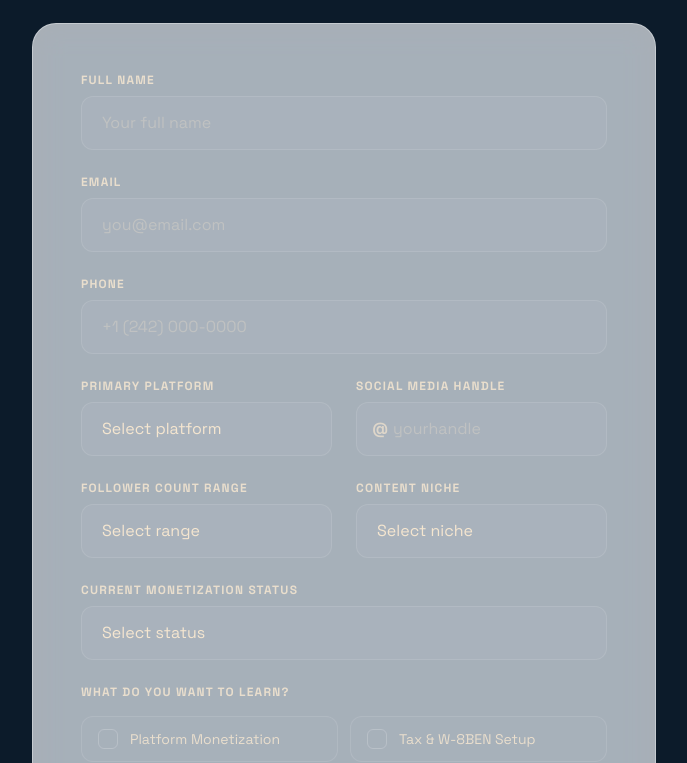
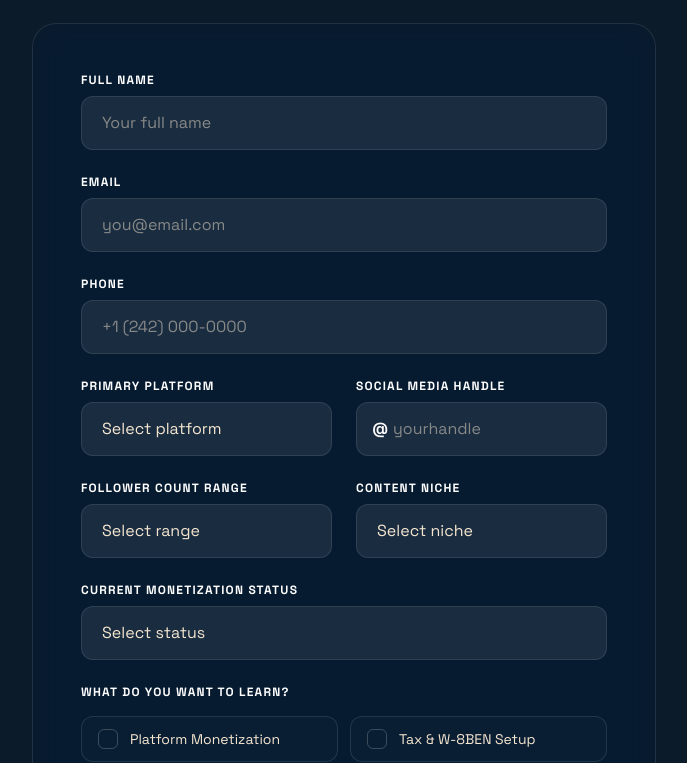
Before and after one commit to gmr0780/Bahamas-Creator-Economy, a Next.js app: page /register in a window 1280 px wide. Shown: the part 657-1420 px from the top of the page, without its empty margins (296-983 px from the left). Built offline with nearby package versions, Linux system fonts and the light colour scheme.

Commit message:
Fix register page contrast: white labels, brighter inputs, dark glass form, visible disclaimer

```diff
--- a/src/app/register/page.tsx
+++ b/src/app/register/page.tsx
@@ -180,7 +180,7 @@ export default function RegisterPage() {
             </button>
           </div>
 
-          <div className="mt-8 rounded-2xl bg-white/[0.04] p-4 border border-white/[0.08]">
+          <div className="mt-8 rounded-2xl bg-white/[0.08] p-4 border border-white/[0.08]">
             <p className="text-sm text-sand/85 italic">&ldquo;{shareText}&rdquo;</p>
           </div>
 
@@ -218,7 +218,7 @@ export default function RegisterPage() {
       {/* Motivational copy */}
       <section className="relative z-10 -mt-2 mx-auto max-w-2xl px-6">
         <div className="rounded-2xl border border-aqua/20 bg-aqua/5 p-6 text-center mb-6">
-          <p className="text-base text-sand/90 leading-relaxed">
+          <p className="text-base text-sand leading-relaxed">
             Every great movement starts with a single step. By registering, you&apos;re not just signing up for an event &mdash; you&apos;re joining a national movement to put Bahamian creators on the global map.
           </p>
         </div>
@@ -228,11 +228,11 @@ export default function RegisterPage() {
       <section className="relative z-10 mx-auto max-w-2xl px-6 pb-24">
         <form
           onSubmit={handleSubmit}
-          className="glass rounded-3xl p-5 sm:p-8 md:p-12 space-y-6"
+          className="glass-dark rounded-3xl p-5 sm:p-8 md:p-12 space-y-6"
         >
           {/* Full Name */}
           <div>
-            <label className="mb-2 block text-xs font-bold uppercase tracking-widest text-sand/85">
+            <label className="mb-2 block text-xs font-bold uppercase tracking-widest text-white">
               Full Name
             </label>
             <input
@@ -241,13 +241,13 @@ export default function RegisterPage() {
               value={fullName}
               onChange={(e) => setFullName(e.target.value)}
               placeholder="Your full name"
-              className="w-full rounded-xl border border-white/10 bg-white/[0.04] px-5 py-3.5 text-sand placeholder-sand/30 outline-none transition-all focus:border-aqua/50 focus:ring-2 focus:ring-aqua/20"
+              className="w-full rounded-xl border border-white/10 bg-white/[0.08] px-5 py-3.5 text-sand placeholder-sand/50 outline-none transition-all focus:border-aqua/50 focus:ring-2 focus:ring-aqua/20"
             />
           </div>
 
           {/* Email */}
           <div>
-            <label className="mb-2 block text-xs font-bold uppercase tracking-widest text-sand/85">
+            <label className="mb-2 block text-xs font-bold uppercase tracking-widest text-white">
               Email
             </label>
             <input
@@ -256,13 +256,13 @@ export default function RegisterPage() {
               value={email}
               onChange={(e) => setEmail(e.target.value)}
               placeholder="you@email.com"
-              className="w-full rounded-xl border border-white/10 bg-white/[0.04] px-5 py-3.5 text-sand placeholder-sand/30 outline-none transition-all focus:border-aqua/50 focus:ring-2 focus:ring-aqua/20"
+              className="w-full rounded-xl border border-white/10 bg-white/[0.08] px-5 py-3.5 text-sand placeholder-sand/50 outline-none transition-all focus:border-aqua/50 focus:ring-2 focus:ring-aqua/20"
             />
           </div>
 
           {/* Phone */}
           <div>
-            <label className="mb-2 block text-xs font-bold uppercase tracking-widest text-sand/85">
+            <label className="mb-2 block text-xs font-bold uppercase tracking-widest text-white">
               Phone
             </label>
             <input
@@ -271,21 +271,21 @@ export default function RegisterPage() {
               value={phone}
               onChange={(e) => setPhone(e.target.value)}
               placeholder="+1 (242) 000-0000"
-              className="w-full rounded-xl border border-white/10 bg-white/[0.04] px-5 py-3.5 text-sand placeholder-sand/30 outline-none transition-all focus:border-aqua/50 focus:ring-2 focus:ring-aqua/20"
+              className="w-full rounded-xl border border-white/10 bg-white/[0.08] px-5 py-3.5 text-sand placeholder-sand/50 outline-none transition-all focus:border-aqua/50 focus:ring-2 focus:ring-aqua/20"
             />
           </div>
 
           {/* Platform + Handle row */}
           <div className="grid gap-6 sm:grid-cols-2">
             <div>
-              <label className="mb-2 block text-xs font-bold uppercase tracking-widest text-sand/85">
+              <label className="mb-2 block text-xs font-bold uppercase tracking-widest text-white">
                 Primary Platform
               </label>
               <select
                 required
                 value={platform}
                 onChange={(e) => setPlatform(e.target.value)}
-                className="w-full rounded-xl border border-white/10 bg-white/[0.04] px-5 py-3.5 text-sand outline-none transition-all focus:border-aqua/50 focus:ring-2 focus:ring-aqua/20 appearance-none"
+                className="w-full rounded-xl border border-white/10 bg-white/[0.08] px-5 py-3.5 text-sand outline-none transition-all focus:border-aqua/50 focus:ring-2 focus:ring-aqua/20 appearance-none"
               >
                 <option value="" disabled className="bg-navy text-sand/80">
                   Select platform
@@ -298,11 +298,11 @@ export default function RegisterPage() {
               </select>
             </div>
             <div>
-              <label className="mb-2 block text-xs font-bold uppercase tracking-widest text-sand/85">
+              <label className="mb-2 block text-xs font-bold uppercase tracking-widest text-white">
                 Social Media Handle
               </label>
               <div className="relative">
-                <span className="absolute left-4 top-1/2 -translate-y-1/2 text-sand/70 font-semibold">
+                <span className="absolute left-4 top-1/2 -translate-y-1/2 text-white font-semibold">
                   @
                 </span>
                 <input
@@ -311,7 +311,7 @@ export default function RegisterPage() {
                   value={handle}
                   onChange={(e) => setHandle(e.target.value)}
                   placeholder="yourhandle"
-                  className="w-full rounded-xl border border-white/10 bg-white/[0.04] pl-9 pr-5 py-3.5 text-sand placeholder-sand/30 outline-none transition-all focus:border-aqua/50 focus:ring-2 focus:ring-aqua/20"
+                  className="w-full rounded-xl border border-white/10 bg-white/[0.08] pl-9 pr-5 py-3.5 text-sand placeholder-sand/50 outline-none transition-all focus:border-aqua/50 focus:ring-2 focus:ring-aqua/20"
                 />
               </div>
             </div>
@@ -320,14 +320,14 @@ export default function RegisterPage() {
           {/* Followers + Niche row */}
           <div className="grid gap-6 sm:grid-cols-2">
             <div>
-              <label className="mb-2 block text-xs font-bold uppercase tracking-widest text-sand/85">
+              <label className="mb-2 block text-xs font-bold uppercase tracking-widest text-white">
                 Follower Count Range
               </label>
               <select
                 required
                 value={followers}
                 onChange={(e) => setFollowers(e.target.value)}
-                className="w-full rounded-xl border border-white/10 bg-white/[0.04] px-5 py-3.5 text-sand outline-none transition-all focus:border-aqua/50 focus:ring-2 focus:ring-aqua/20 appearance-none"
+                className="w-full rounded-xl border border-white/10 bg-white/[0.08] px-5 py-3.5 text-sand outline-none transition-all focus:border-aqua/50 focus:ring-2 focus:ring-aqua/20 appearance-none"
               >
                 <option value="" disabled className="bg-navy text-sand/80">
                   Select range
@@ -340,14 +340,14 @@ export default function RegisterPage() {
               </select>
             </div>
             <div>
-              <label className="mb-2 block text-xs font-bold uppercase tracking-widest text-sand/85">
+              <label className="mb-2 block text-xs font-bold uppercase tracking-widest text-white">
                 Content Niche
               </label>
               <select
                 required
                 value={niche}
                 onChange={(e) => setNiche(e.target.value)}
-                className="w-full rounded-xl border border-white/10 bg-white/[0.04] px-5 py-3.5 text-sand outline-none transition-all focus:border-aqua/50 focus:ring-2 focus:ring-aqua/20 appearance-none"
+                className="w-full rounded-xl border border-white/10 bg-white/[0.08] px-5 py-3.5 text-sand outline-none transition-all focus:border-aqua/50 focus:ring-2 focus:ring-aqua/20 appearance-none"
               >
                 <option value="" disabled className="bg-navy text-sand/80">
                   Select niche
@@ -363,14 +363,14 @@ export default function RegisterPage() {
 
           {/* Monetization */}
           <div>
-            <label className="mb-2 block text-xs font-bold uppercase tracking-widest text-sand/85">
+            <label className="mb-2 block text-xs font-bold uppercase tracking-widest text-white">
               Current Monetization Status
             </label>
             <select
               required
               value={monetization}
               onChange={(e) => setMonetization(e.target.value)}
-              className="w-full rounded-xl border border-white/10 bg-white/[0.04] px-5 py-3.5 text-sand outline-none transition-all focus:border-aqua/50 focus:ring-2 focus:ring-aqua/20 appearance-none"
+              className="w-full rounded-xl border border-white/10 bg-white/[0.08] px-5 py-3.5 text-sand outline-none transition-all focus:border-aqua/50 focus:ring-2 focus:ring-aqua/20 appearance-none"
             >
               <option value="" disabled className="bg-navy text-sand/80">
                 Select status
@@ -385,7 +385,7 @@ export default function RegisterPage() {
 
           {/* Learning Topics */}
           <div>
-            <label className="mb-4 block text-xs font-bold uppercase tracking-widest text-sand/85">
+            <label className="mb-4 block text-xs font-bold uppercase tracking-widest text-white">
               What do you want to learn?
             </label>
             <div className="grid grid-cols-1 gap-3 sm:grid-cols-2">
@@ -395,7 +395,7 @@ export default function RegisterPage() {
                   className={`flex cursor-pointer items-center gap-3 rounded-xl border px-4 py-3 text-sm transition-all ${
                     topics.includes(topic)
                       ? "border-aqua/50 bg-aqua/10 text-sand"
-                      : "border-white/10 bg-white/[0.02] text-sand/85 hover:border-white/20"
+                      : "border-white/10 bg-white/[0.02] text-sand hover:border-white/20"
                   }`}
                 >
                   <div
@@ -431,7 +431,7 @@ export default function RegisterPage() {
             >
               Secure My Spot
             </button>
-            <p className="mt-4 text-center text-xs text-sand/70">
+            <p className="mt-4 text-center text-xs text-sand">
               By registering, you confirm your attendance at the Bahamas Creator Economy Launch on March 29, 2026.
             </p>
           </div>
```
